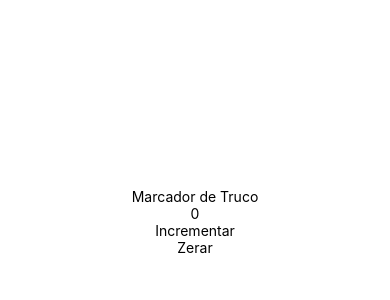
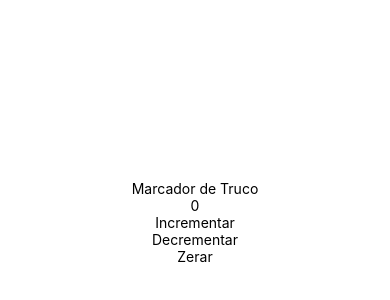
Before and after one commit to ThiagoBeppler/marcador-truco-app, a React Native app: screen / in a window 390 px wide. Shown: the part 200-500 px from the top of the page. Built offline with nearby package versions, Linux system fonts and the light colour scheme.

Commit message:
botão decrementar

```diff
--- a/App.tsx
+++ b/App.tsx
@@ -12,6 +12,9 @@ export default function App() {
       <Text>{score}</Text>
       <Pressable onPress={() => setScore(score + 1)}>
         <Text>Incrementar</Text>
+      </Pressable>
+      <Pressable onPress={() => setScore(score - 1)}>
+        <Text>Decrementar</Text>
       </Pressable>
       <Pressable onPress={() => setScore(0)}>
         <Text>Zerar</Text>
```
